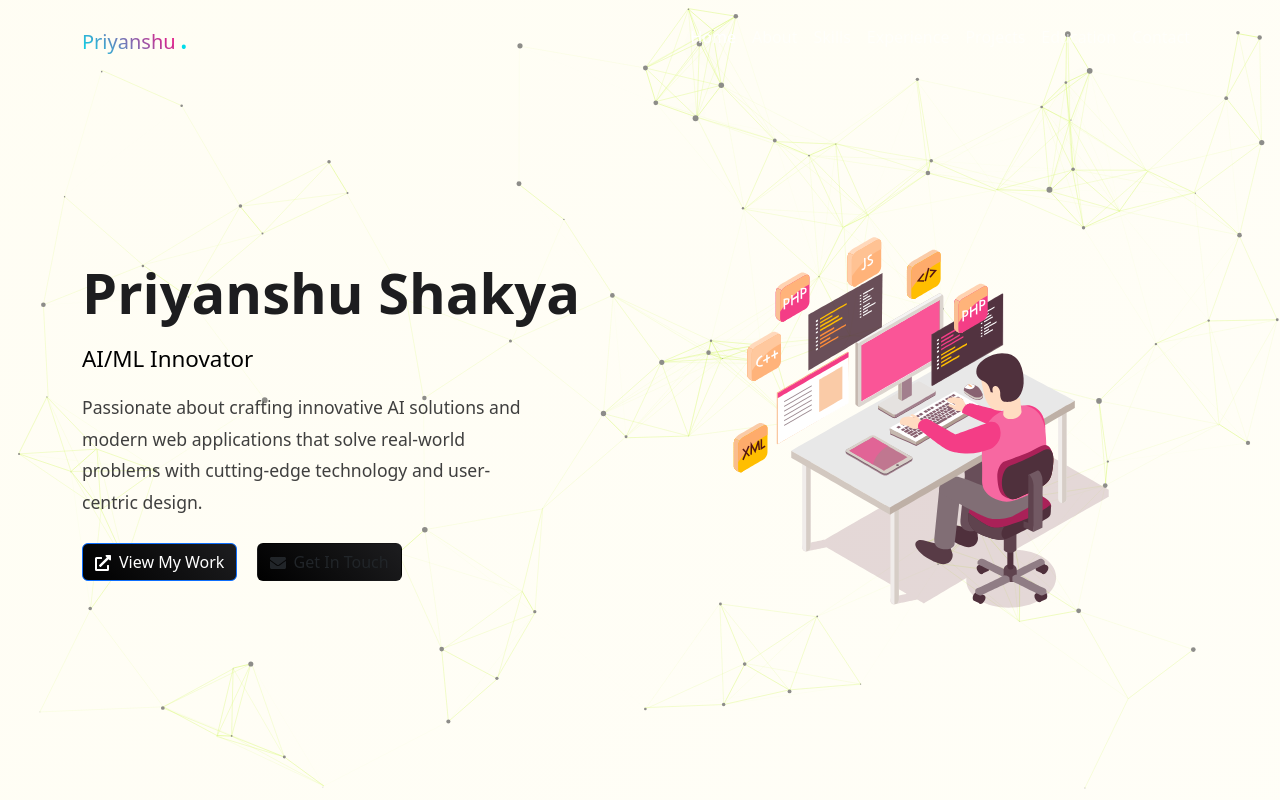
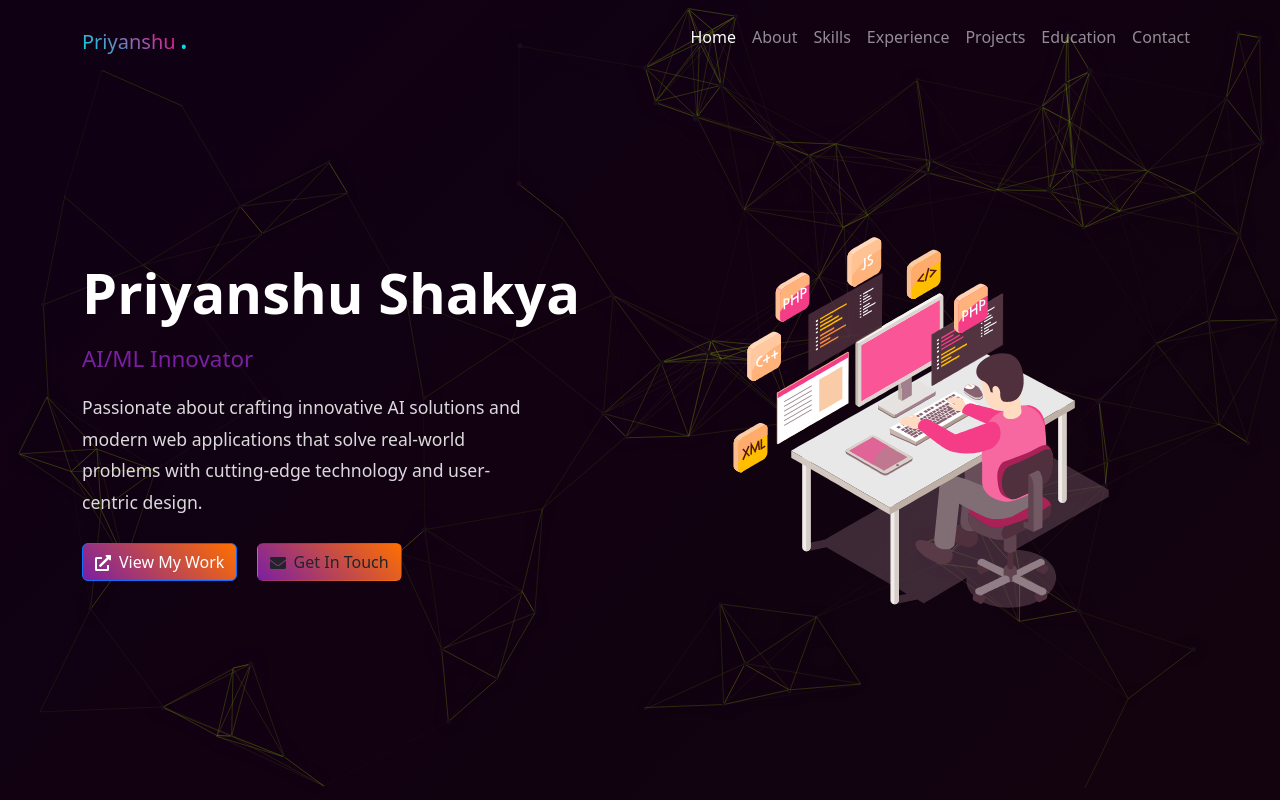
Before and after one commit to Priyanshu261202/my-portfolio, a React (Create React App) app: page / in a window 1280 px wide. Shown: the top 800 px of the page. Built offline with nearby package versions, Linux system fonts and the light colour scheme; the HTML template or start-up script is replaced by a standard one.

Commit message:
Update App.css

```diff
--- a/src/App.css
+++ b/src/App.css
@@ -1,22 +1,22 @@
-@import url('https://fonts.googleapis.com/css2?family=Lato:wght@300;400;700&display=swap');
+@import url('https://fonts.googleapis.com/css2?family=Poppins:wght@300;400;500;600;700&display=swap');
 
 :root {
-  --primary-color: #000000;
-  --secondary-color: #1d1d1f;
-  --accent-color: #424245;
-  --text-primary: #1d1d1f;
-  --text-secondary: rgba(29, 29, 31, 0.85);
-  --text-tertiary: rgba(29, 29, 31, 0.6);
-  --bg-primary: #fffadc53;
-  --bg-secondary: #ffffff;
-  --glass-bg: rgba(255, 255, 255, 0.25);
-  --glass-border: rgba(0, 0, 0, 0.1);
-  --glass-blur: blur(5px);
+  --primary-color: #7b1fa2;
+  --secondary-color: #ff6f00;
+  --accent-color: #00e676;
+  --text-primary: #ffffff;
+  --text-secondary: rgba(255, 255, 255, 0.85);
+  --text-tertiary: rgba(255, 255, 255, 0.6);
+  --bg-primary: rgb(16, 0, 20);
+  --bg-secondary: rgb(24, 12, 0);
+  --glass-bg: rgba(46, 47, 46, 0.1);
+  --glass-border: rgba(12, 32, 0, 0.474);
+  --glass-blur: blur(3px);
   --shadow-glass: 0 8px 32px rgba(0, 0, 0, 0.619);
-  --shadow-glow: 0 0 8px rgba(57, 57, 57, 0.755);
-  --transition-smooth: all 0.3s cubic-bezier(0.25, 0.46, 0.45, 0.94);
-  --particle-glow: rgba(0, 0, 0, 0.08);
-  --particles-glow: rgba(0, 0, 0, 0.01);
+  --shadow-glow: 0 0 5px rgba(13, 255, 0, 0.185);
+  --transition-smooth: all 0.3s cubic-bezier(0.4, 0, 0.2, 1);
+  --particle-glow: rgba(123, 31, 162, 0.5);
+  --particles-glow: rgba(123, 31, 162, 0.027);
 }
 
 * {
@@ -31,7 +31,7 @@ html {
 }
 
 body {
-  font-family: 'Lato', sans-serif;
+  font-family: 'Poppins', sans-serif;
   background: linear-gradient(135deg, var(--bg-primary), var(--bg-secondary));
   color: var(--text-primary);
   line-height: 1.6;
@@ -149,7 +149,7 @@ body {
 
 .btn {
   padding: 0.8rem 1.8rem;
-  border-radius: 10px;
+  border-radius: 20px;
   font-weight: 600;
   font-size: 0.95rem;
   text-decoration: none;
@@ -167,7 +167,6 @@ body {
   color: var(--text-primary);
   box-shadow: 0 0 0px var(--primary-color);
   font-weight: 700;
-  outline: none;
 }
 
 .btn-primary:hover, .btn-primary:active {
@@ -181,7 +180,6 @@ body {
   color: var(--text-primary);
   box-shadow: 0 0 0px var(--primary-color);
   font-weight: 700;
-  outline: none;
 }
 
 .btn-glass:hover, .btn-glass:active {
@@ -202,7 +200,7 @@ body {
   backdrop-filter: var(--glass-blur);
   -webkit-backdrop-filter: var(--glass-blur);
   border: 0.1px solid var(--glass-border);
-  border-radius: 25px;
+  border-radius: 16px;
   padding: 1.5rem;
   box-shadow: var(--shadow-glass);
   transition: var(--transition-smooth);
@@ -231,7 +229,7 @@ body {
 
 .glass-card:hover, .glass-card:active {
   transform: translateY(-3px) scale(1.02);
-  background: rgba(255, 255, 255, 0);
+  background: rgba(81, 255, 0, 0.04);
   border-color: var(--glass-border);
   box-shadow: 0 0 15px var(--shadow-glow);
 }
@@ -299,7 +297,7 @@ body {
   background: linear-gradient(45deg, var(--primary-color), var(--secondary-color));
   color: var(--bg-primary);
   transform: translateY(-2px) scale(1.05);
-  box-shadow: 0 0 12px var(--particle-glow);
+  box-shadow: 0 0 5px var(--particle-glow);
   font-weight: 600;
 }
 
@@ -312,7 +310,7 @@ body {
   font-weight: 600;
   color: var(--text-primary);
   margin-bottom: 0.6rem;
-  text-shadow: 0 0 10px var(--particle-glow);
+  text-shadow: 0 0 0px var(--particle-glow);
 }
 
 .project-period, .experience-meta, .education-period {
@@ -361,7 +359,7 @@ body {
   font-size: 1.1rem;
   font-weight: 500;
   color: var(--primary-color);
-  text-shadow: 0 0 10px var(--particle-glow);
+  text-shadow: 0 0 0px var(--particle-glow);
 }
 
 .experience-meta {
@@ -381,7 +379,7 @@ body {
   font-weight: 600;
   color: var(--text-primary);
   text-align: center;
-  text-shadow: 0 0 10px var(--particle-glow);
+  text-shadow: 0 0 2px var(--particle-glow);
 }
 
 .activity-text {
@@ -402,7 +400,7 @@ body {
   font-weight: 600;
   color: var(--text-primary);
   margin-bottom: 0.6rem;
-  text-shadow: 0 0 10px var(--particle-glow);
+  text-shadow: 0 0 2px var(--particle-glow);
 }
 
 .contact-info a, .contact-info span {
@@ -414,7 +412,7 @@ body {
 
 .contact-info a:hover, .contact-info a:active {
   color: var(--primary-color);
-  text-shadow: 0 0 10px var(--particle-glow);
+  text-shadow: 0 0 0px var(--particle-glow);
 }
 
 .social-section {
@@ -427,7 +425,7 @@ body {
   font-weight: 600;
   color: var(--text-primary);
   margin-bottom: 1.2rem;
-  text-shadow: 0 0 10px var(--particle-glow);
+  text-shadow: 0 0 0px var(--particle-glow);
 }
 
 .social-links {
@@ -453,7 +451,7 @@ body {
   background: linear-gradient(45deg, var(--primary-color), var(--secondary-color));
   color: var(--bg-primary);
   transform: translateY(-2px) scale(1.05);
-  box-shadow: 0 0 15px var(--particle-glow);
+  box-shadow: 0 0 5px var(--particle-glow);
   font-weight: 600;
 }
 
@@ -524,7 +522,7 @@ body {
   .hero-section {
     text-align: center;
     min-height: 80vh;
-    padding: 90x 0 50px 0;
+    padding: 60px 0;
   }
 
   .hero-title {
@@ -638,7 +636,7 @@ body {
   }
 
   .hero-section {
-    padding: 50px 0;
+    padding: 110px 0 50px 0;
   }
 
   .hero-title {
@@ -654,8 +652,8 @@ body {
   }
 
   .hero-animation-container lottie-player {
-    height: 180px !important;
-    width: 180px !important;
+    height: 150px !important;
+    width: 150px !important;
   }
 
   .glass-card {
```
